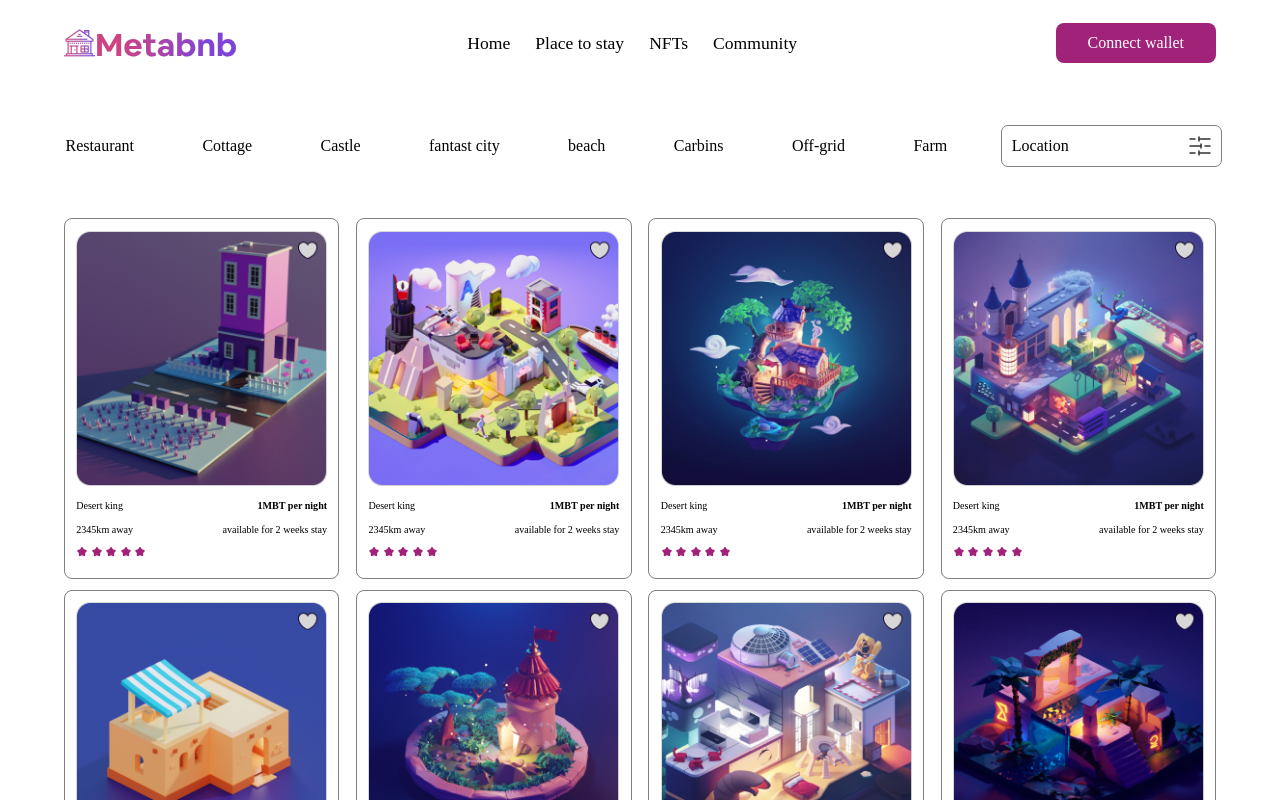
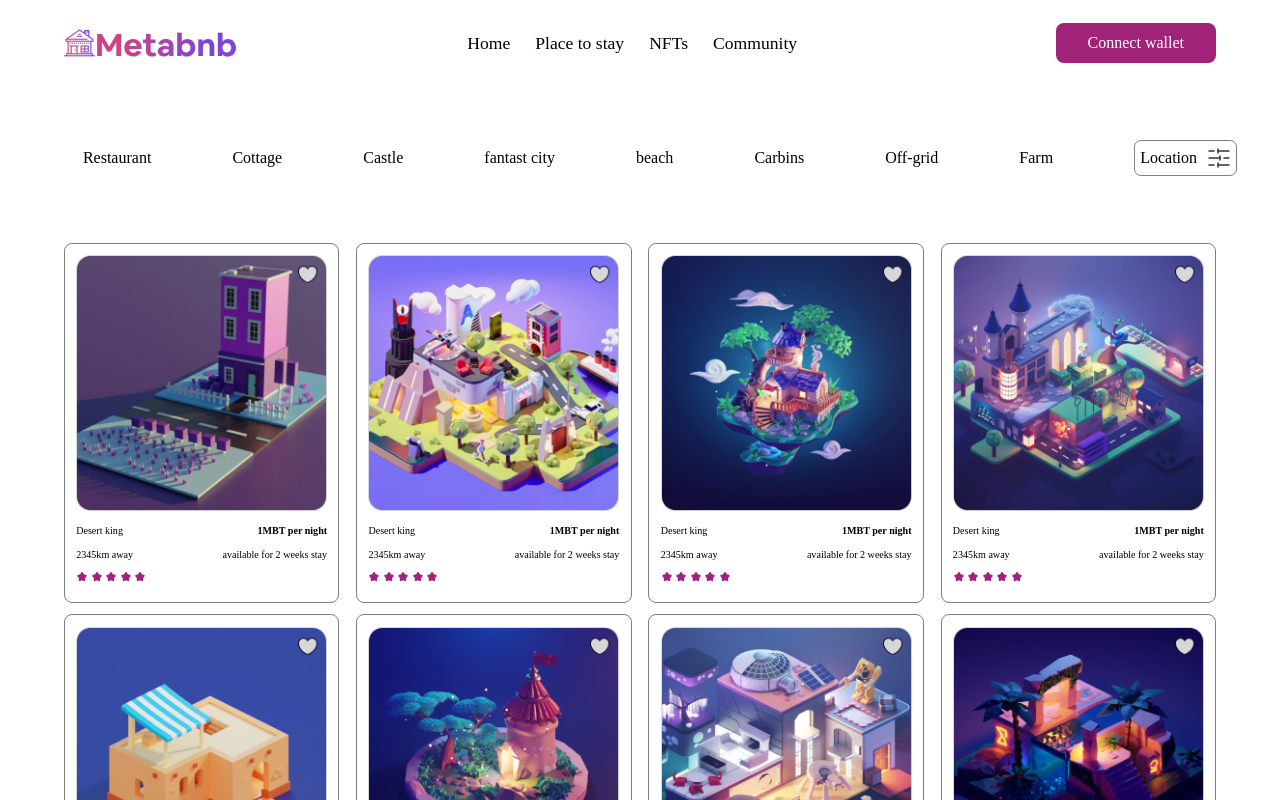
Before and after one commit to harshleey/Metabnb, a React (Vite) app: page /place in a window 1280 px wide. Shown: the top 800 px of the page. Built offline with nearby package versions, Linux system fonts and the light colour scheme; a web font is replaced by a local one.

Commit message:
Fix: Fixed the modal bug

```diff
--- a/src/components/FilterLinks.jsx
+++ b/src/components/FilterLinks.jsx
@@ -12,11 +12,15 @@ const FilterLinks = () => {
                 <li>Carbins</li>
                 <li>Off-grid</li>
                 <li>Farm</li>
+                <li className="location">
+                    Location
+                    <img src={filterIcon} alt="" />
+                </li>
             </ul>
-            <div className="location">
-                <span>Location</span>
-                <img src={filterIcon} alt="" />
-            </div>
+            {/* <div className="location">
+                <span></span>
+
+            </div> */}
         </div>
     )
 }
--- a/src/index.css
+++ b/src/index.css
@@ -331,13 +331,11 @@ a {
 
 .home-rentals-grid .grid-card {
   padding: 1em;
-  width: 70%;
+  width: 90%;
   border: 1px solid grey;
   border-radius: 8px;
   margin: 0 auto;
   margin-bottom: 1.2em;
-
-
 }
 
 .home-rentals-grid .grid-card > img {
@@ -424,33 +422,30 @@ a {
 /* PLACES */
 
 .filter-links {
-  display: flex;
-  justify-content: space-between;
-  align-items: center;
-  width: 96%;
+  padding: 0.4em;
   margin: 0 auto;
-  /* background-color: yellow; */
-}
-
-.places-links,
-.location {
-  display: flex;
-  justify-content: space-between;
-  align-items: center;
-  gap: 0.5em
+  flex-wrap: wrap;
 }
 
 .places-links {
-  width: 75%;
+  display: flex;
+  justify-content: space-around;
+  align-items: center;
+  gap: 0.5em;
   flex-wrap: wrap;
 }
 
 .location {
-  width: 18%;
   border: 1px solid grey;
   border-radius: 7px;
-  padding:0.5em 0.6em;
-  margin-right: 2em
+  display: flex;
+  align-items: center;
+  padding: 5px
+  /* padding:em 0.6em; */
+}
+
+.location img {
+  margin-left: 10px
 }
 
 @media screen and (max-width: 800px) {
```
